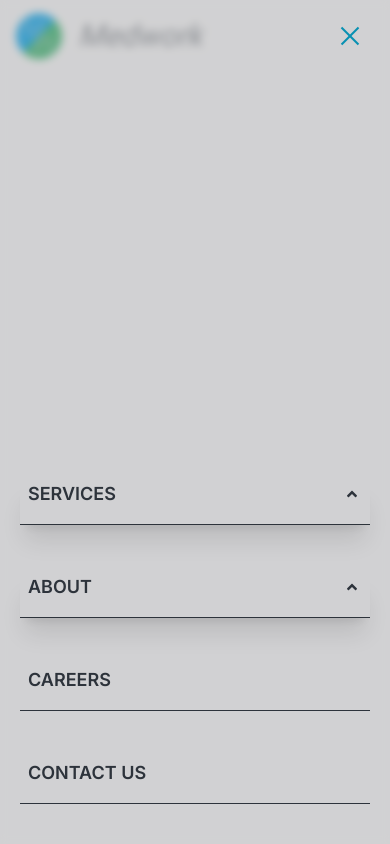
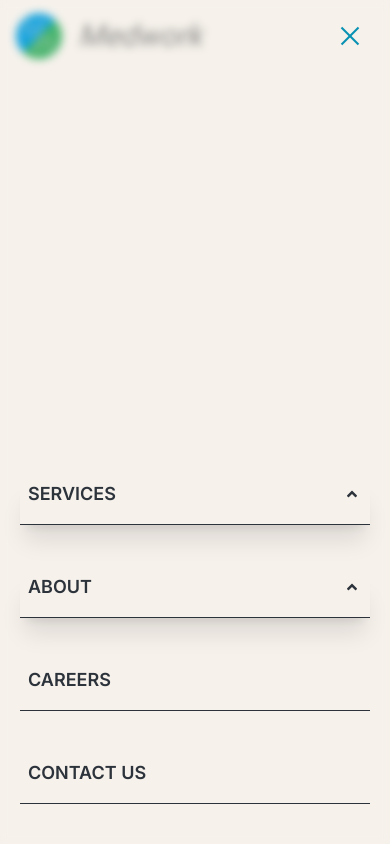
Before and after one commit to Medwork-CRO/webpage, a Next.js app: page /about/legislation/InlineInfoBox in a window 390 px wide. Both pictures are taken after a click on the button 350 px from the left and 36 px from the top of the page. Shown: the top 844 px of the page. Built offline with nearby package versions, Linux system fonts and the light colour scheme.

Commit message:
Update minor hamburger design flaws

```diff
--- a/src/components/CarouselImage.tsx
+++ b/src/components/CarouselImage.tsx
@@ -42,7 +42,7 @@ function CarouselImage({ image, title }: ImageShowCaseProps) {
 
 
   return (
-    <div className="relative flex flex-col md:flex-row h-[95vh] sm:h-[60vh] flex-[0_0_100%] motion-safe:animate-fadeIn">
+    <div className="relative flex flex-col md:flex-row h-[92vh] sm:h-[60vh] flex-[0_0_100%] motion-safe:animate-fadeIn">
       <Image
         src={image}
         className="h-full min-w-full object-cover"
--- a/src/components/ImageCategory.tsx
+++ b/src/components/ImageCategory.tsx
@@ -17,7 +17,7 @@ function ImageCategory({
 
   return (
     <>
-      <div className="relative w-full md:flex-row h-[95vh] sm:h-[60vh] hidden md:block motion-safe:animate-fadeIn text-gray-500 dark:text-gray-400">
+      <div className="relative w-full md:flex-row h-[92vh] sm:h-[60vh] hidden md:block motion-safe:animate-fadeIn text-gray-500 dark:text-gray-400">
         <Image
           src={image}
           className="h-full min-w-full object-cover"
--- a/src/components/NavHamburger.tsx
+++ b/src/components/NavHamburger.tsx
@@ -86,8 +86,8 @@ function NavHamburger(navHamburger: NavHamburgerProp & { isOpen: boolean }) {
   return (
     <>
       {navHamburger.isOpen &&
-        <div className="fixed inset-0 bg-gray-400 backdrop-blur-sm bg-opacity-40 z-10"></div>}
-      <div className={`mx-4 pb-6 flex flex-col gap-8 z-20 fixed inset-x-1 bottom-0 ${visibility}`}>
+        <div className="fixed inset-0 bg-medwork-light backdrop-blur-sm bg-opacity-10 z-10 overscroll-none"></div>}
+      <div className={`mx-4 pb-6 flex flex-col gap-8 z-40 fixed inset-x-1 bottom-0 ${visibility}`}>
         {navHamburger.nav.map((props) => (
           <VerticalNav key={props.href} {...props} />
         ))}
--- a/src/components/ScrollToTopButton.tsx
+++ b/src/components/ScrollToTopButton.tsx
@@ -30,8 +30,9 @@ const ScrollToTopButton = () => {
             id="scroll-to-top" aria-label="Scroll to the top"
             onClick={scrollToTop}
             className={`scrollToTopButton
-            fixed bottom-8 right-4 p-3 rounded-full text-medwork-dark dark:text-medwork-light bg-medwork-light dark:bg-medwork-dark
-            border-medwork-dark dark:border-medwork-light border z-50
+            fixed bottom-8 right-4 p-3 rounded-full
+            text-medwork-dark dark:text-medwork-light bg-medwork-light dark:bg-medwork-dark
+            border-medwork-dark dark:border-medwork-light border z-30
             ${isVisible ? 'visible' : ''}`}
         >
             <AiOutlineArrowUp />
```
